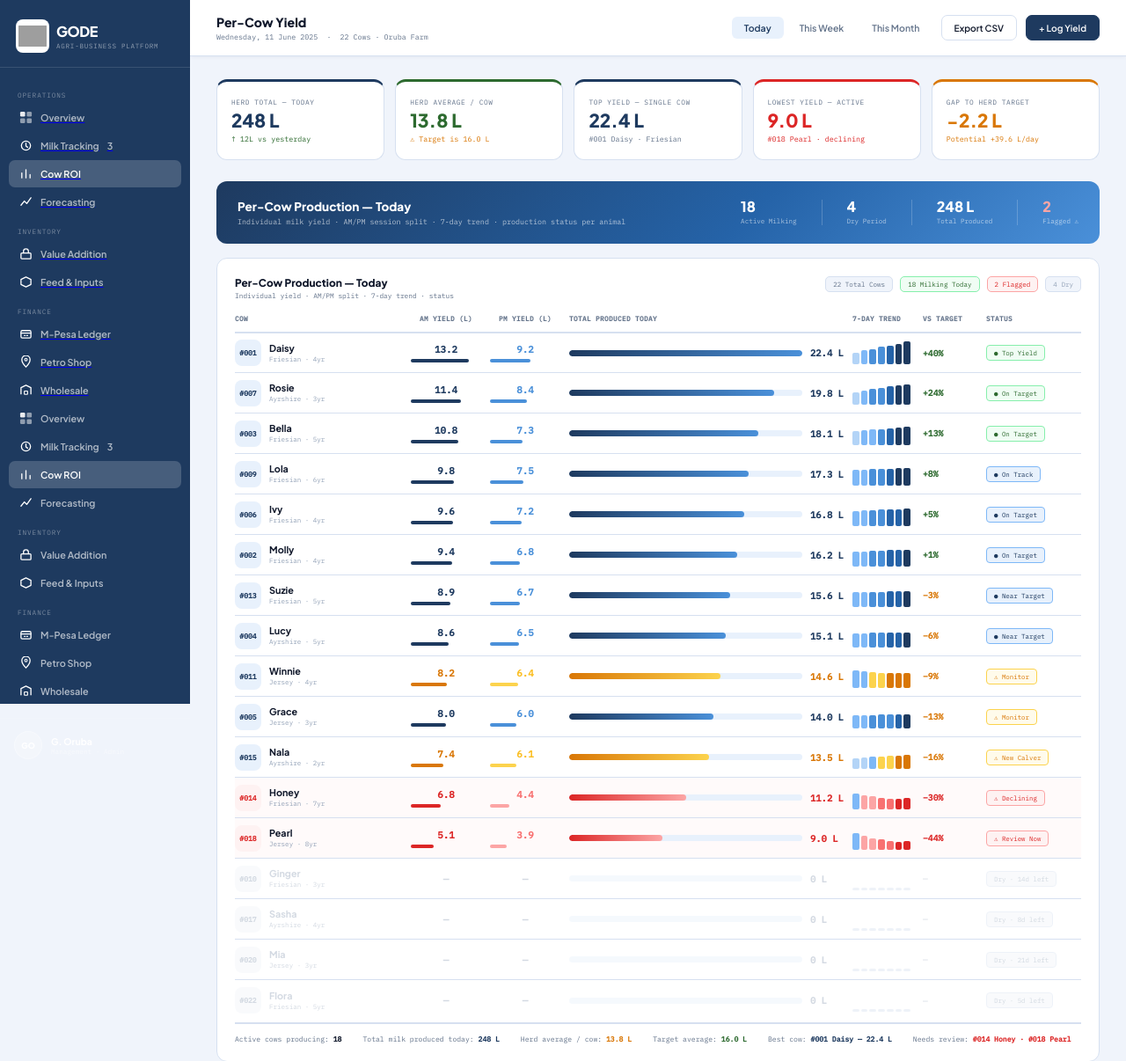
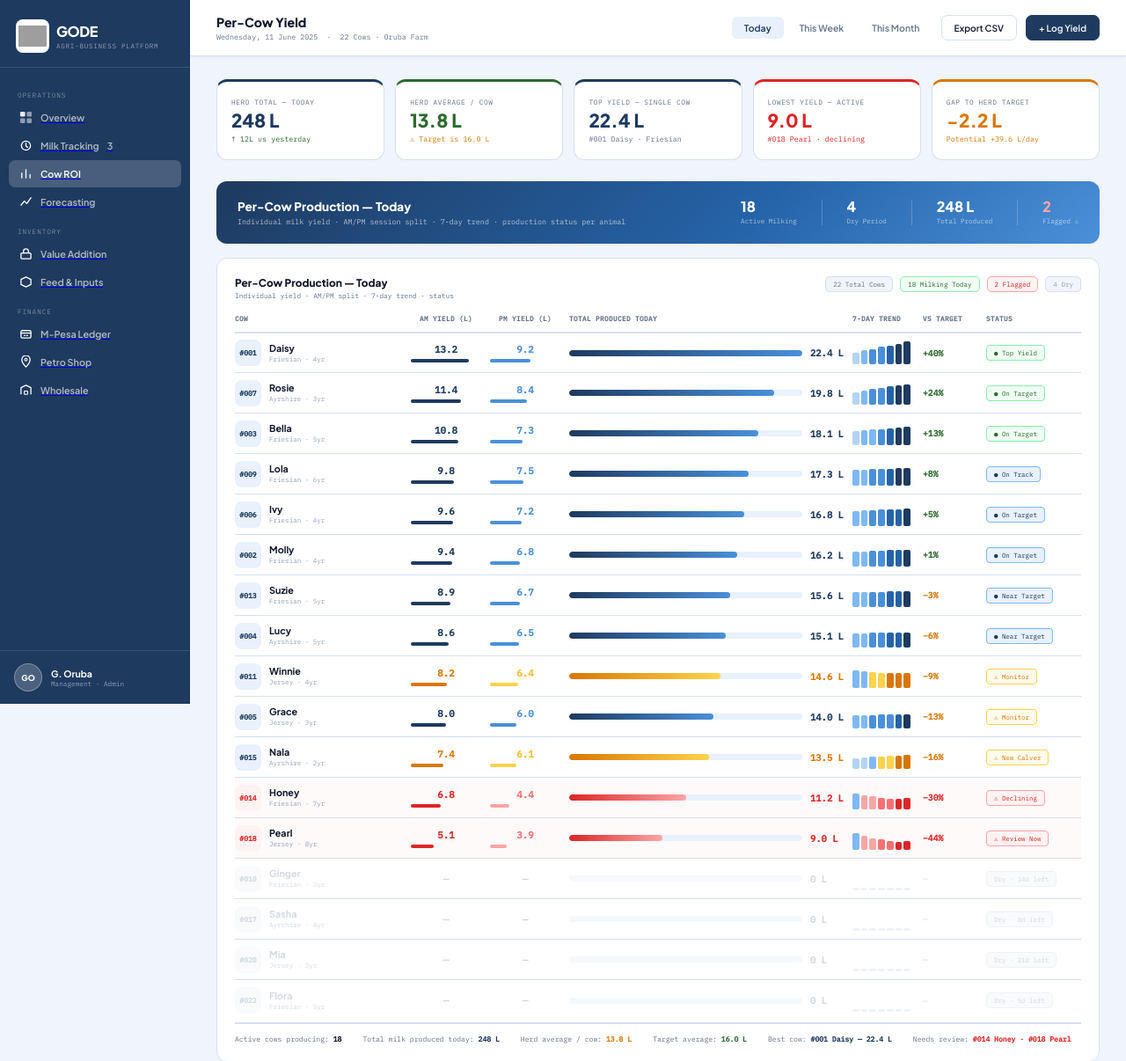
Before and after one commit to Marilyn-cc/GODE-, a Django app: page /cows/ in a window 1280 px wide. Shown: the top 1206 px of the page at 88% size. Run offline with Django 5.2, Linux system fonts and the light colour scheme; parts of the project's set-up code (start-up, migrations or seed data) failed here and were passed over; grey boxes are pictures that could not be loaded.

Commit message:
fix: update sidebar links for M-Pesa Ledger and Petro Shop

```diff
--- a/app/gode/settings.py
+++ b/app/gode/settings.py
@@ -80,7 +80,7 @@ DATABASES = {
     }
 }
 
-
+T
 # Password validation
 # https://docs.djangoproject.com/en/6.0/ref/settings/#auth-password-validators
 
--- a/app/templates/index/sidebar.html
+++ b/app/templates/index/sidebar.html
@@ -64,15 +64,15 @@
 
     <div class="nav-label">Finance</div>
 
-    <a href="{% url 'mpesa' %}">
-      <div class="nav-item {% if request.resolver_match.url_name == 'mpesa' %}active{% endif %}">
+    <a href="{% url 'mpesa_ledger' %}">
+      <div class="nav-item {% if request.resolver_match.url_name == 'mpesa_ledger' %}active{% endif %}">
         <svg class="nav-icon" viewBox="0 0 16 16" fill="none"><rect x="2" y="4" width="12" height="9" rx="1.5" stroke="white" stroke-width="1.4"/><path d="M2 7h12M6 10h1M9 10h1" stroke="white" stroke-width="1.4" stroke-linecap="round"/></svg>
         M-Pesa Ledger
       </div>
     </a>
 
-    <a href="{% url 'petro' %}">
-      <div class="nav-item {% if request.resolver_match.url_name == 'petro' %}active{% endif %}">
+    <a href="{% url 'petroshop' %}">
+      <div class="nav-item {% if request.resolver_match.url_name == 'petroshop' %}active{% endif %}">
         <svg class="nav-icon" viewBox="0 0 16 16" fill="none"><path d="M13 5c0 3.866-5 9-5 9S3 8.866 3 5a5 5 0 1110 0z" stroke="white" stroke-width="1.4"/><circle cx="8" cy="5" r="1.5" stroke="white" stroke-width="1.2"/></svg>
         Petro Shop
       </div>
@@ -85,98 +85,6 @@
       </div>
     </a>
 
-    <!-- Overview -->
-    <div class="nav-item {% if request.resolver_match.url_name == 'home' %}active{% endif %}"
-         onclick="window.location.href='{% url 'home' %}'" style="cursor:pointer;">
-      <svg class="nav-icon" viewBox="0 0 16 16" fill="none">
-        <rect x="1" y="1" width="6" height="6" rx="1.5" fill="white" opacity=".9"/>
-        <rect x="9" y="1" width="6" height="6" rx="1.5" fill="white" opacity=".5"/>
-        <rect x="1" y="9" width="6" height="6" rx="1.5" fill="white" opacity=".5"/>
-        <rect x="9" y="9" width="6" height="6" rx="1.5" fill="white" opacity=".5"/>
-      </svg>
-      Overview
-    </div>
-
-    <!-- Milk Tracking -->
-    <div class="nav-item {% if request.resolver_match.url_name == 'production' %}active{% endif %}"
-         onclick="window.location.href='{% url 'production' %}'" style="cursor:pointer;">
-      <svg class="nav-icon" viewBox="0 0 16 16" fill="none">
-        <circle cx="8" cy="8" r="5.5" stroke="white" stroke-width="1.4"/>
-        <path d="M8 5v3.5l2 1.5" stroke="white" stroke-width="1.4" stroke-linecap="round"/>
-      </svg>
-      Milk Tracking <span class="badge">3</span>
-    </div>
-
-    <!-- Cow ROI -->
-    <div class="nav-item {% if request.resolver_match.url_name == 'cows' %}active{% endif %}"
-         onclick="window.location.href='{% url 'cows' %}'" style="cursor:pointer;">
-      <svg class="nav-icon" viewBox="0 0 16 16" fill="none">
-        <path d="M3 13V7M8 13V3M13 13V9" stroke="white" stroke-width="1.4" stroke-linecap="round"/>
-      </svg>
-      Cow ROI
-    </div>
-
-    <!-- Forecasting -->
-    <div class="nav-item {% if request.resolver_match.url_name == 'forecasting' %}active{% endif %}"
-         onclick="window.location.href='{% url 'forecasting' %}'" style="cursor:pointer;">
-      <svg class="nav-icon" viewBox="0 0 16 16" fill="none">
-        <path d="M2 12l4-5 3 3 5-7" stroke="white" stroke-width="1.4" stroke-linecap="round" stroke-linejoin="round"/>
-      </svg>
-      Forecasting
-    </div>
-
-    <div class="nav-label">Inventory</div>
-
-    <!-- Value Addition -->
-    <div class="nav-item {% if request.resolver_match.url_name == 'value_addition' %}active{% endif %}"
-         onclick="window.location.href='{% url 'value_addition' %}'" style="cursor:pointer;">
-      <svg class="nav-icon" viewBox="0 0 16 16" fill="none">
-        <rect x="2" y="7" width="12" height="7" rx="1" stroke="white" stroke-width="1.4"/>
-        <path d="M5 7V5a3 3 0 016 0v2" stroke="white" stroke-width="1.4" stroke-linecap="round"/>
-      </svg>
-      Value Addition
-    </div>
-
-    <!-- Feed & Inputs -->
-    <div class="nav-item {% if request.resolver_match.url_name == 'feed_inputs' %}active{% endif %}"
-         onclick="window.location.href='{% url 'feed_inputs' %}'" style="cursor:pointer;">
-      <svg class="nav-icon" viewBox="0 0 16 16" fill="none">
-        <path d="M8 2L2 5v6l6 3 6-3V5L8 2z" stroke="white" stroke-width="1.4" stroke-linejoin="round"/>
-      </svg>
-      Feed & Inputs
-    </div>
-
-    <div class="nav-label">Finance</div>
-
-    <!-- M-Pesa Ledger -->
-    <div class="nav-item {% if request.resolver_match.url_name == 'mpesa_ledger' %}active{% endif %}"
-         onclick="window.location.href='{% url 'mpesa_ledger' %}'" style="cursor:pointer;">
-      <svg class="nav-icon" viewBox="0 0 16 16" fill="none">
-        <rect x="2" y="4" width="12" height="9" rx="1.5" stroke="white" stroke-width="1.4"/>
-        <path d="M2 7h12M6 10h1M9 10h1" stroke="white" stroke-width="1.4" stroke-linecap="round"/>
-      </svg>
-      M-Pesa Ledger
-    </div>
-
-    <!-- Petro Shop -->
-    <div class="nav-item {% if request.resolver_match.url_name == 'petroshop' %}active{% endif %}"
-         onclick="window.location.href='{% url 'petroshop' %}'" style="cursor:pointer;">
-      <svg class="nav-icon" viewBox="0 0 16 16" fill="none">
-        <path d="M13 5c0 3.866-5 9-5 9S3 8.866 3 5a5 5 0 1110 0z" stroke="white" stroke-width="1.4"/>
-        <circle cx="8" cy="5" r="1.5" stroke="white" stroke-width="1.2"/>
-      </svg>
-      Petro Shop
-    </div>
-
-    <!-- Wholesale (static) -->
-    <div class="nav-item {% if request.resolver_match.url_name == 'wholesale' %}active{% endif %}"
-         onclick="window.location.href='{% url 'wholesale' %}'" style="cursor:pointer;">
-      <svg class="nav-icon" viewBox="0 0 16 16" fill="none">
-        <path d="M2 13V5l6-3 6 3v8" stroke="white" stroke-width="1.4" stroke-linejoin="round"/>
-        <rect x="6" y="9" width="4" height="4" rx=".5" stroke="white" stroke-width="1.2"/>
-      </svg>
-      Wholesale
-    </div>
   </nav>
 
   <div class="sidebar-footer">
```
